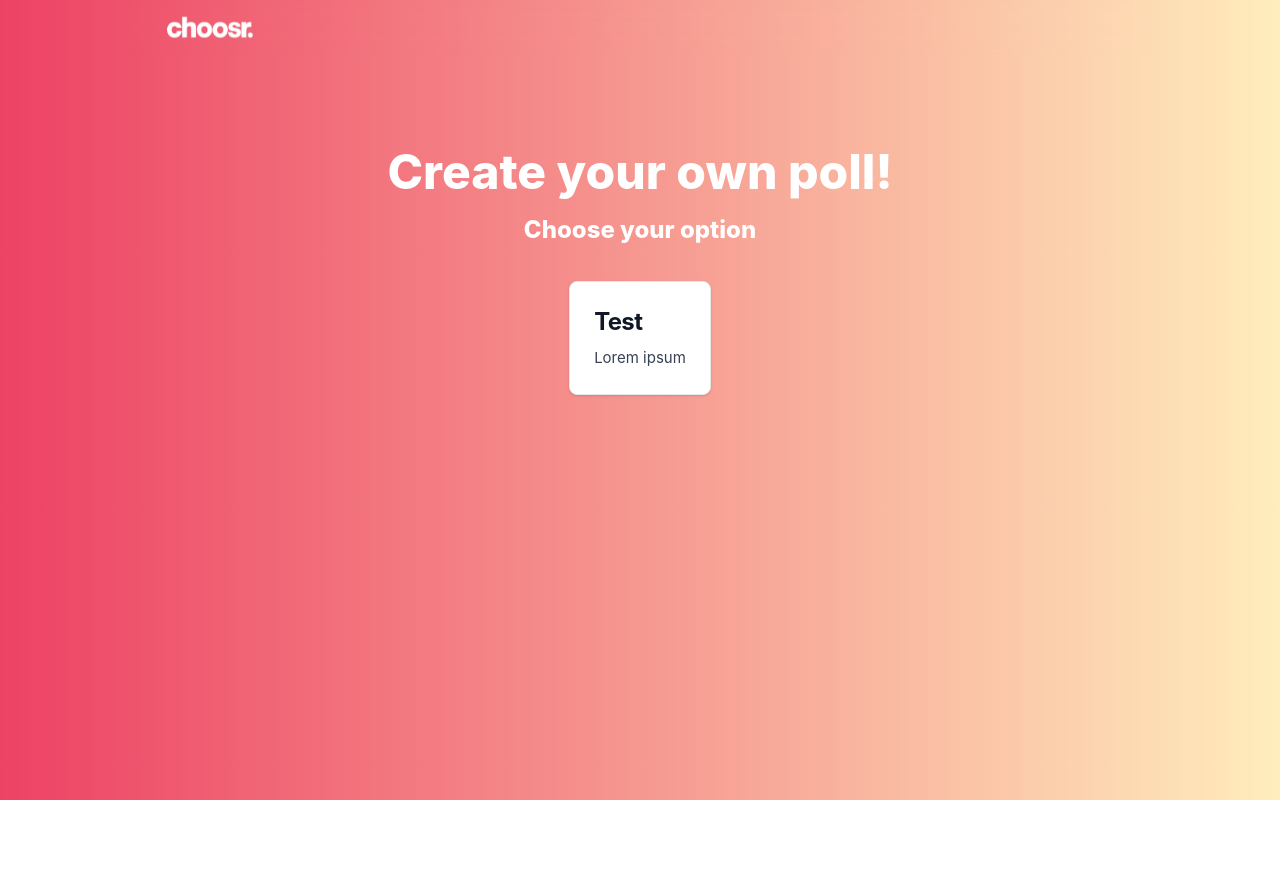
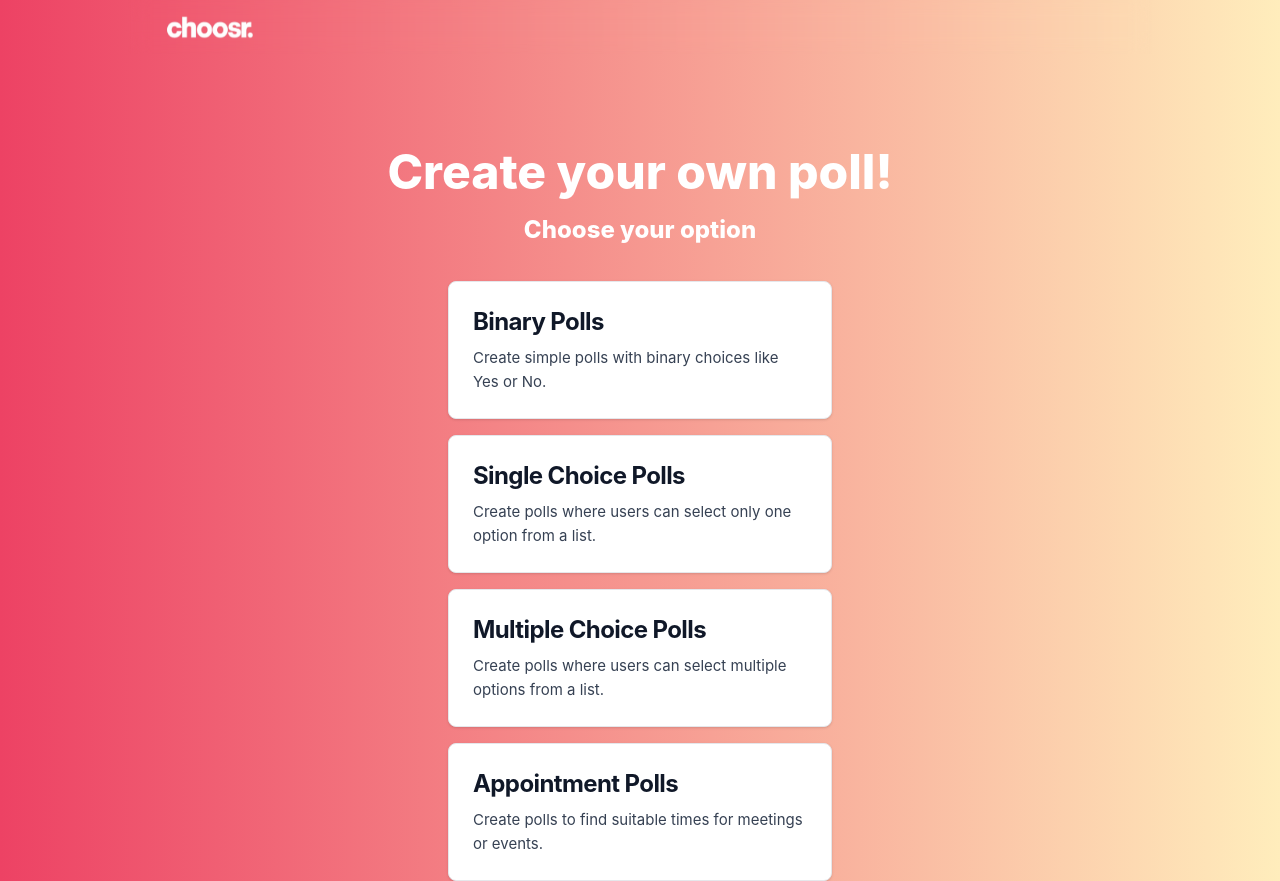
Before and after one commit to TizianMr/choosr, a Vue app: page / in a window 1280 px wide. Before the commit the page ends 800 px from the top, so only its background shows below. Built offline with nearby package versions, Linux system fonts and the light colour scheme.

Commit message:
feat: display option in HomeView

```diff
--- a/src/components/OptionsCard.vue
+++ b/src/components/OptionsCard.vue
@@ -8,7 +8,7 @@ defineProps<{
 <template>
   <a
     href="#"
-    class="block max-w-sm p-6 bg-white border border-gray-200 rounded-lg shadow-sm hover:bg-gray-100 dark:bg-gray-800 dark:border-gray-700 dark:hover:bg-gray-700"
+    class="block w-sm p-6 bg-white border border-gray-200 rounded-lg shadow-sm hover:bg-gray-100 dark:bg-gray-800 dark:border-gray-700 dark:hover:bg-gray-700"
   >
     <h5 class="mb-2 text-2xl font-bold tracking-tight text-gray-900 dark:text-white">
       {{ title }}
--- /dev/null
+++ b/src/utils/constants.ts
@@ -0,0 +1,18 @@
+export const POLL_OPTIONS: { title: string; description: string }[] = [
+  {
+    title: 'Binary Polls',
+    description: 'Create simple polls with binary choices like Yes or No.',
+  },
+  {
+    title: 'Single Choice Polls',
+    description: 'Create polls where users can select only one option from a list.',
+  },
+  {
+    title: 'Multiple Choice Polls',
+    description: 'Create polls where users can select multiple options from a list.',
+  },
+  {
+    title: 'Appointment Polls',
+    description: 'Create polls to find suitable times for meetings or events.',
+  },
+]
--- a/src/views/HomeView.vue
+++ b/src/views/HomeView.vue
@@ -1,5 +1,6 @@
 <script setup lang="ts">
 import OptionsCard from '../components/OptionsCard.vue'
+import { POLL_OPTIONS } from '@/utils/constants'
 </script>
 
 <template>
@@ -7,10 +8,12 @@ import OptionsCard from '../components/OptionsCard.vue'
   <h2>Choose your option</h2>
 
   <div class="flex flex-col justify-center items-center gap-4 pt-8">
-    <OptionsCard title="Test" description="Lorem ipsum" />
-    <!-- <OptionsCard />
-    <OptionsCard />
-    <OptionsCard /> -->
+    <OptionsCard
+      v-for="option in POLL_OPTIONS"
+      :key="option.title"
+      :title="option.title"
+      :description="option.description"
+    />
   </div>
 </template>
 
```
